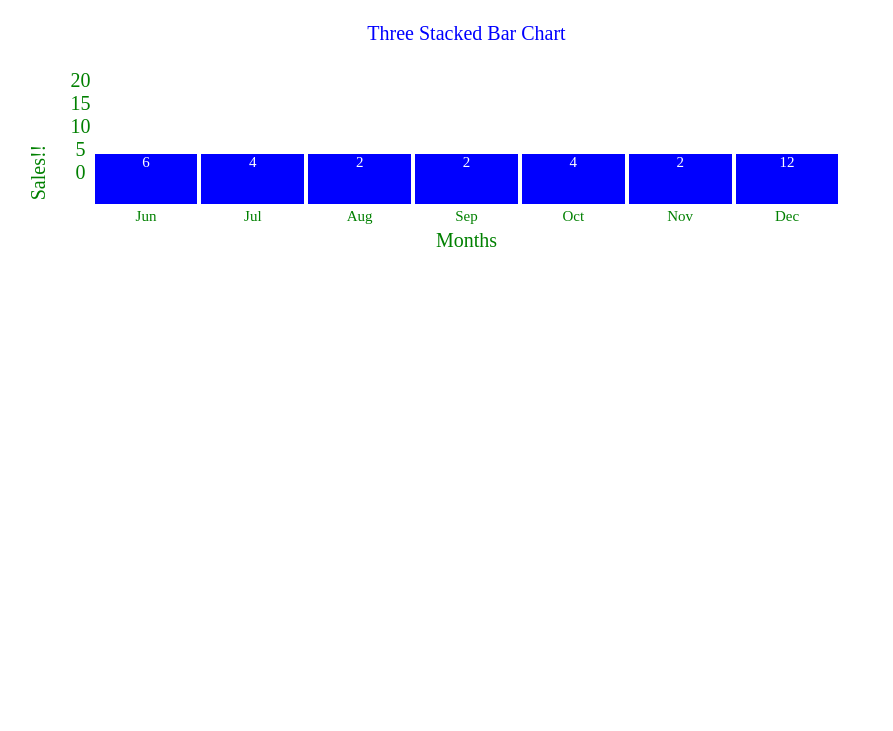
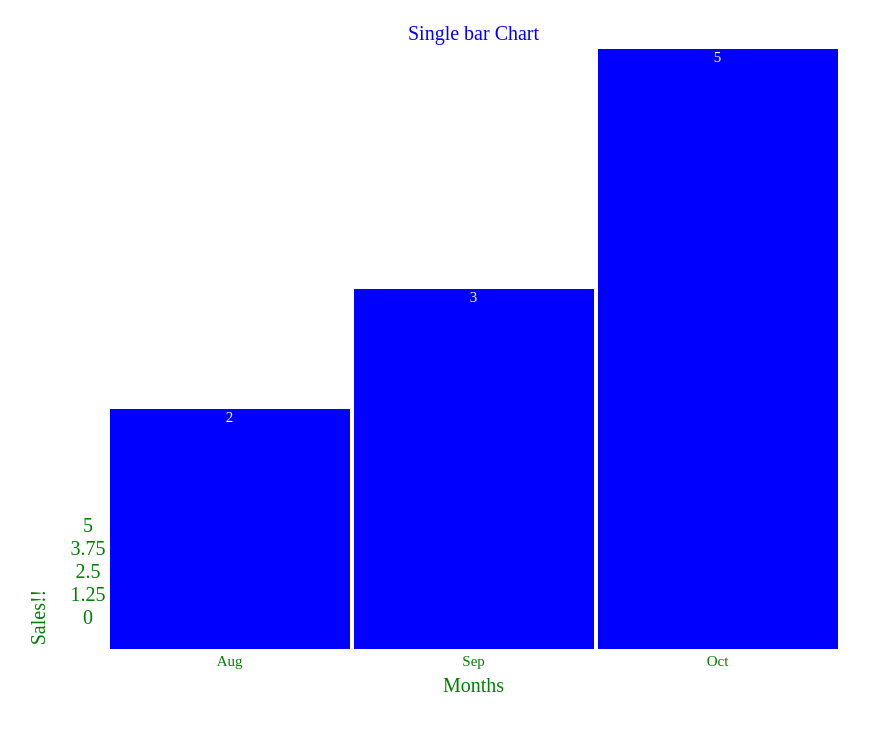
Before and after one commit to 67millwood/barcharts, a website: page indexrf.html in a window 1280 px wide. Shown: the part 61-792 px from the top of the page, without its empty margins (0-893 px from the left). Drawn offline with nearby package versions, Linux system fonts and the light colour scheme.

Commit message:
single bar chart working properly.  no loop on stacked.

```diff
--- a/mainfinal2rf.js
+++ b/mainfinal2rf.js
@@ -29,8 +29,8 @@ let threeStackedBar = {
     yDataSets = this.fakedata[0].length;
     return yDataSets
   },
-  barColor : ['red', 'blue', 'green', 'red', 'yellow'],
-  chartHeight : 600,
+  barColor : ['red', 'green', 'green', 'red', 'yellow'],
+  chartHeight : 900,
   chartWidth : 800,
 // data label and title formatting
   chartTitle : ["Three Stacked Bar Chart", 20, "blue", "center"],
@@ -38,7 +38,7 @@ let threeStackedBar = {
   yAxisTitle : ["Sales!!", 20, "green"],
   xLabelFormat : [15, "green", "center"],
   yTicks : [20, "green"],
-  xTicks : [15, "white"]
+  xTicks : [20, "white"]
 }
 
 let oneStackedBar = {
@@ -48,7 +48,7 @@ let oneStackedBar = {
     yDataSets = this.fakedata[0].length;
     return yDataSets
   },
-  barColor : ['red', 'green', 'yellow'],
+  barColor : ['blue', 'green', 'yellow'],
   chartHeight : 600,
   chartWidth : 800,
 // data label and title formatting
@@ -62,13 +62,13 @@ let oneStackedBar = {
 
 //starter function starts all the functions working together
 function start() {
-  m(threeStackedBar);
-  tickLabels(threeStackedBar);
+  m(oneStackedBar);
+  tickLabels(oneStackedBar);
   tableMaker();
-  createBars(threeStackedBar);
-  labelsAndTitles(threeStackedBar);
+  createBars(oneStackedBar);
+  labelsAndTitles(oneStackedBar);
   tablePadding();
-  yTicksAndTitle(threeStackedBar);
+  yTicksAndTitle(oneStackedBar);
 
 }
 // there are 6 main functions:  math, tableMaker, createBars...
@@ -140,9 +140,6 @@ let tickLabels = function (optionsObj) {
     return tickArray
 }
 
-
-
-
 //function: tableMaker generates a four row table which is fixed for all charts.  each row is given a unique id
 //to be used later.  myTr0 is for chart title; myTr1 is for the bar chart divs; myTr2 is for the xlabels; myTr3
 // is for the xaxis title.
@@ -164,12 +161,12 @@ function tableMaker() {
 function createBars(optionsObj) {
 
   if(optionsObj.fakedata[0].constructor === Array) {
-
+  let v = optionsObj.arrayLength();
   for (x = 0; x < optionsObj.fakedata.length; x++) {
     let a = document.createElement("TD");
     a.setAttribute("id", "bars");
     a.setAttribute("style", "font-size: " + optionsObj.xTicks[0] + "px; color: " + optionsObj.xTicks[1]);
-  for (i = 0; i < optionsObj.arrayLength(); i++) {
+      for (i = 0; i < v; i++) {
         let b = document.createElement("DIV");
         let c = document.createTextNode(optionsObj.fakedata[x][i]);
         b.appendChild(c);
--- a/stylefinalrf.css
+++ b/stylefinalrf.css
@@ -4,7 +4,6 @@
 .rectangle {
   height: 50px;
   width: 100px;
-  background-color: blue;
 }
 
 #bigTable tr {
```
Lines whose indentation alone changed are shown as unchanged.
